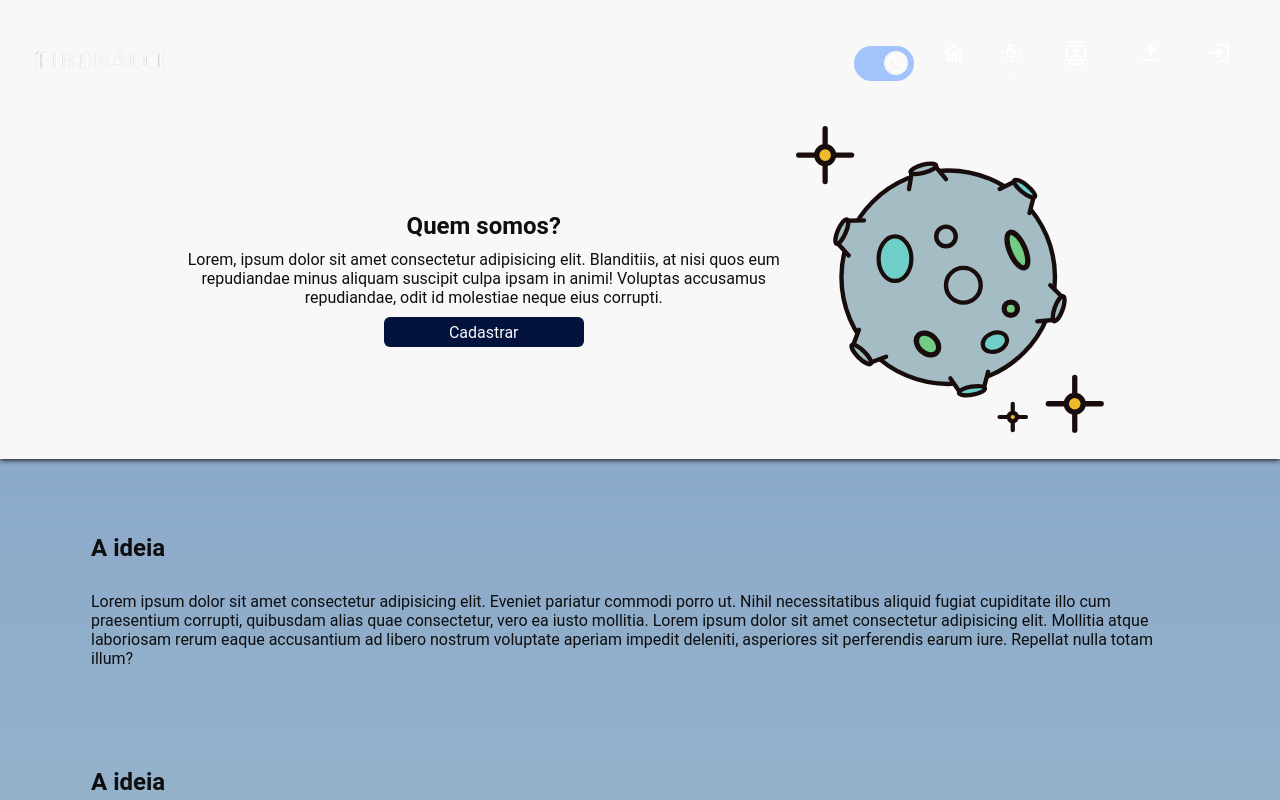
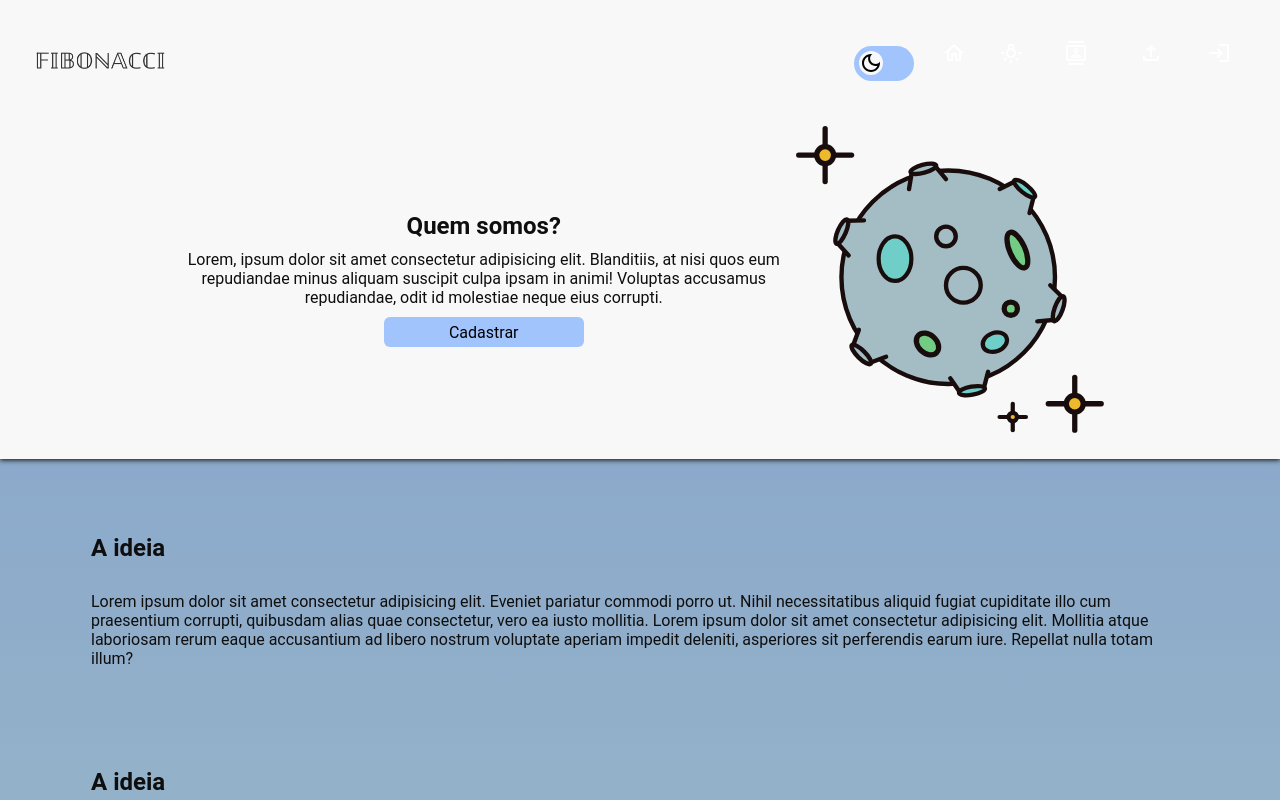
Before and after one commit to lucas-wa/fibonacci-react, a React (Vite) app: page / in a window 1280 px wide. Shown: the top 800 px of the page. Built offline with nearby package versions, Linux system fonts and the light colour scheme.

Commit message:
Context bug fixed

```diff
--- a/src/App.tsx
+++ b/src/App.tsx
@@ -2,12 +2,19 @@ import { Home } from "./pages/Home"
 import "./styles/global.scss"
 import {ThemeContext} from "./contexts/themeContext"
 import { useState } from "react"
+
+
+
 
 function App() {
 
 
   const [theme, setTheme] = useState(
     localStorage.getItem(`theme`)
+    ?
+    localStorage.getItem(`theme`)
+    :
+    "light"
   );
 
   if(theme == `dark`) document.querySelector("#root")?.classList.add(`darkmode`)
--- a/src/contexts/themeContext.tsx
+++ b/src/contexts/themeContext.tsx
@@ -1,9 +1,13 @@
-import { createContext } from "react";
+import React, { createContext } from "react";
 
-// type ThemeContextType = {
-//     theme : string,
-//     setTheme : () => void;
 
-// }
+interface ThemeContextType {
+    theme : string | null,
+    setTheme : React.Dispatch<React.SetStateAction<string | null>>
 
-export const ThemeContext = createContext('light')
+}
+
+export const ThemeContext = createContext<ThemeContextType>({
+    theme: "light",
+    setTheme: () => {}
+})
```
